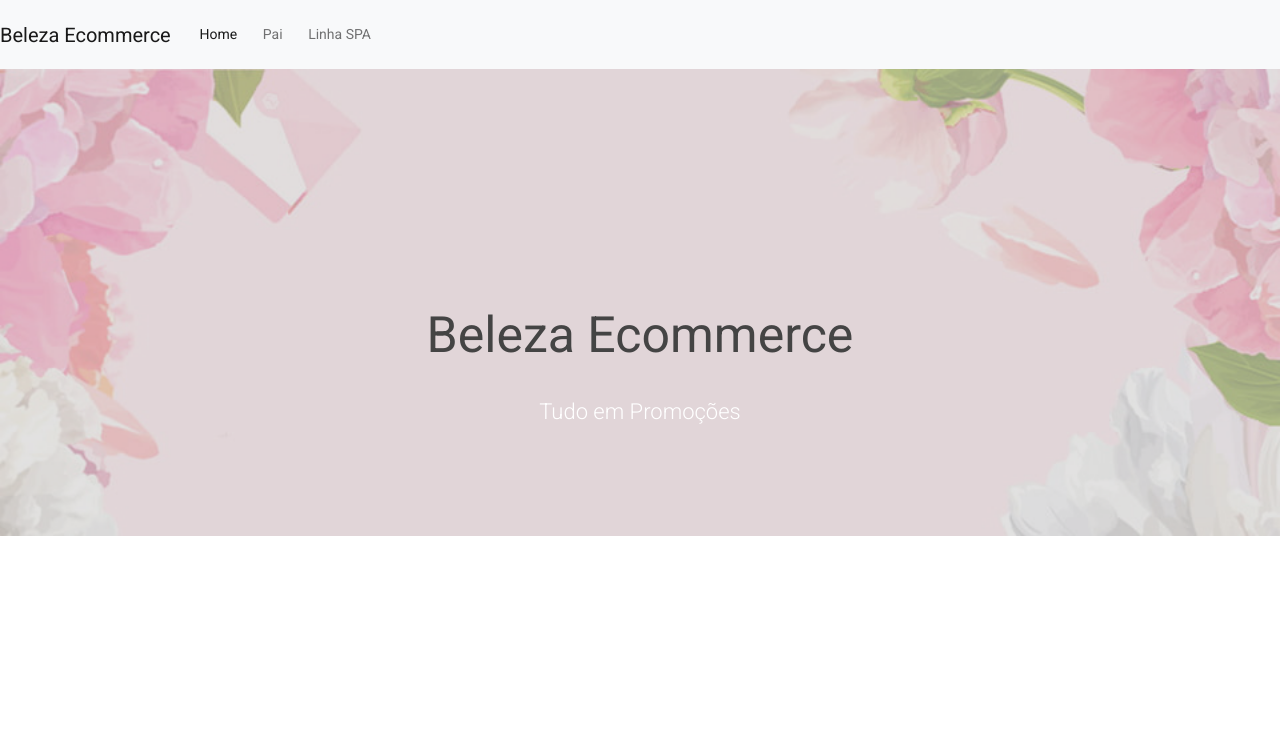
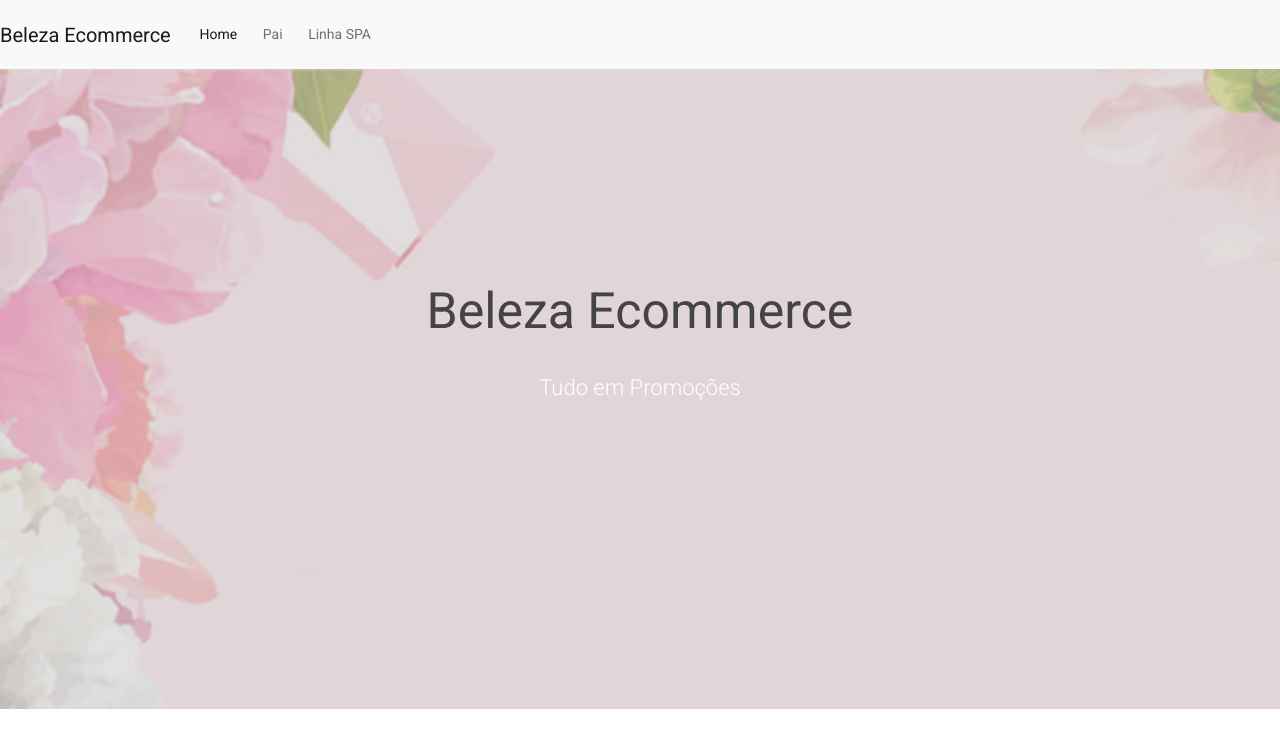
Before and after one commit to ricardocr18/beleza-ecommerce, a plain HTML site: page index.html in a window 1280 px wide. Shown: the top 737 px of the page. Drawn offline with nearby package versions, Linux system fonts and the light colour scheme; a script that the page names is missing.

Commit message:
reconfiguração do Banner

```diff
--- a/index.html
+++ b/index.html
@@ -47,7 +47,7 @@
 
                   <div class="carousel-inner"> <!-- Todos os slide devem está dentro dessa div-->
                     <div class="carousel-item active"> <!-- Se tiver mais imagens no Banner só o primeiro pode ter (active) os outros não -->
-                      <img src="./img/background.png" class="d-block w-100" alt="Oportunidade de credito">
+                      <img src="./img/background.png" class="d-block" alt="Oportunidade de credito">
                       <div class="carousel-caption d-nome d-md-block">
                         <h2>Beleza Ecommerce</h2>
                         <p>Tudo em Promoções</p>
--- a/style.css
+++ b/style.css
@@ -51,9 +51,10 @@ header, .navbar{
     padding: 0;
 }
 
-#mainSlider .carousel-inner, #mainSlider .carousel-item{
 
-    height: 90vh;
+.carousel-item img{
+    height: 80vh;
+    width: auto;
 }
 
 #mainSlider .carousel-caption {
@@ -158,18 +159,7 @@ header, .navbar{
     height: auto;
 }
 
+/*#mainSlider .carousel-inner, #mainSlider .carousel-item{
 
-
-
-
-
-
-
-
-
-
-
-
-
-
-}
+    height: 90vh;
+}*/
```
